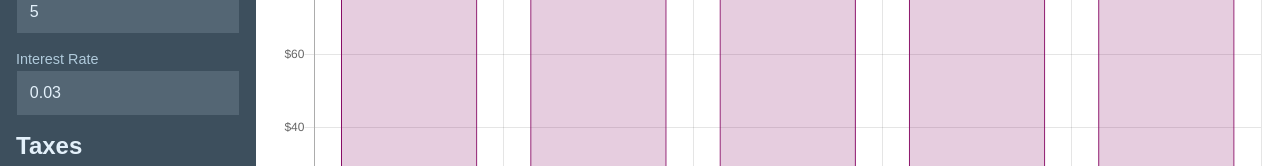
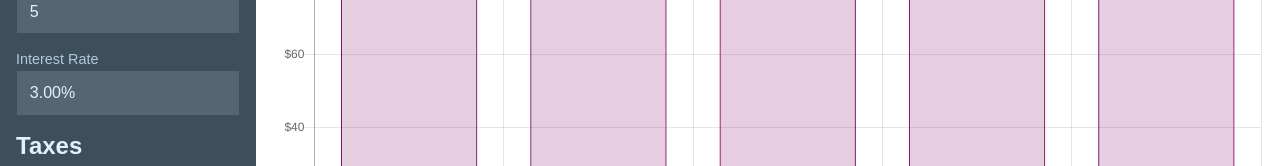
Before and after one commit to thaiphan/compound-interest-calculator, a React (Create React App) app: page / in a window 1280 px wide. Shown: the part 258-424 px from the top of the page. Built offline with nearby package versions, Linux system fonts and the light colour scheme.

Commit message:
Format the Interest Rate field

```diff
--- a/src/App.js
+++ b/src/App.js
@@ -4,6 +4,7 @@ import getCompoundInterest from './helpers/compound-interest'
 import getIncomeTax from './helpers/income-tax'
 import BarChart from './components/BarChart'
 import MoneyInput from './components/MoneyInput'
+import PercentInput from './components/PercentInput'
 
 class App extends Component {
   constructor (props) {
@@ -53,6 +54,12 @@ class App extends Component {
   updateAnnualIncome = annualIncome => {
     this.setState({
       annualIncome: annualIncome
+    })
+  }
+
+  updateInterestRate = interestRate => {
+    this.setState({
+      interestRate: interestRate
     })
   }
 
@@ -146,8 +153,11 @@ class App extends Component {
             </div>
             <div className="form-group">
               <label>Interest Rate</label>
-              <input type="text" name="interestRate" value={this.state.interestRate}
-                     onChange={this.handleFormChange}/>
+              <PercentInput
+                name="interestRate"
+                inputValue={this.state.interestRate}
+                onUpdate={this.updateInterestRate}
+              />
             </div>
 
             <h2>Taxes</h2>
--- /dev/null
+++ b/src/components/PercentInput.js
@@ -0,0 +1,49 @@
+import React, { Component } from 'react'
+import numeral from 'numeral'
+
+export default class PercentInput extends Component {
+  constructor (props) {
+    super(props)
+
+    this.state = {
+      focused: false,
+      inputValue: props.inputValue
+    }
+  }
+
+  toggleInputFocus = toggleState => {
+    this.setState({
+      focused: toggleState
+    })
+  }
+
+  onBlur = () => {
+    this.toggleInputFocus(false)
+    this.props.onUpdate(this.state.inputValue)
+  }
+
+  onFocus = () => {
+    this.toggleInputFocus(true)
+  }
+
+  handleFormChange = event => {
+    this.setState({
+      inputValue: event.target.value
+    })
+  }
+
+  render () {
+    return (
+      <input
+        step="0.01"
+        type={this.state.focused ? 'number' : 'text'}
+        name={this.props.name}
+        min="0"
+        value={!this.state.focused ? numeral(this.state.inputValue).format('0,0.00%') : this.state.inputValue}
+        onChange={this.handleFormChange}
+        onBlur={this.onBlur}
+        onFocus={this.onFocus}
+      />
+    )
+  }
+}
```
